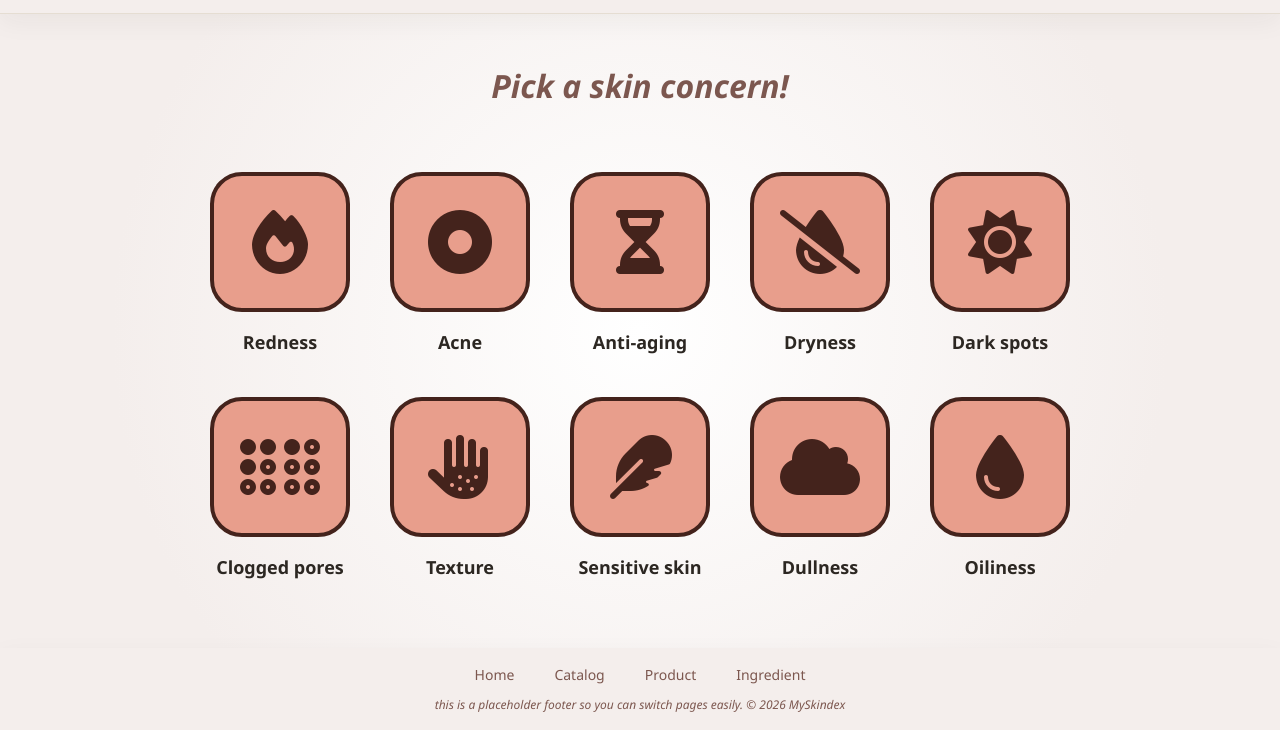
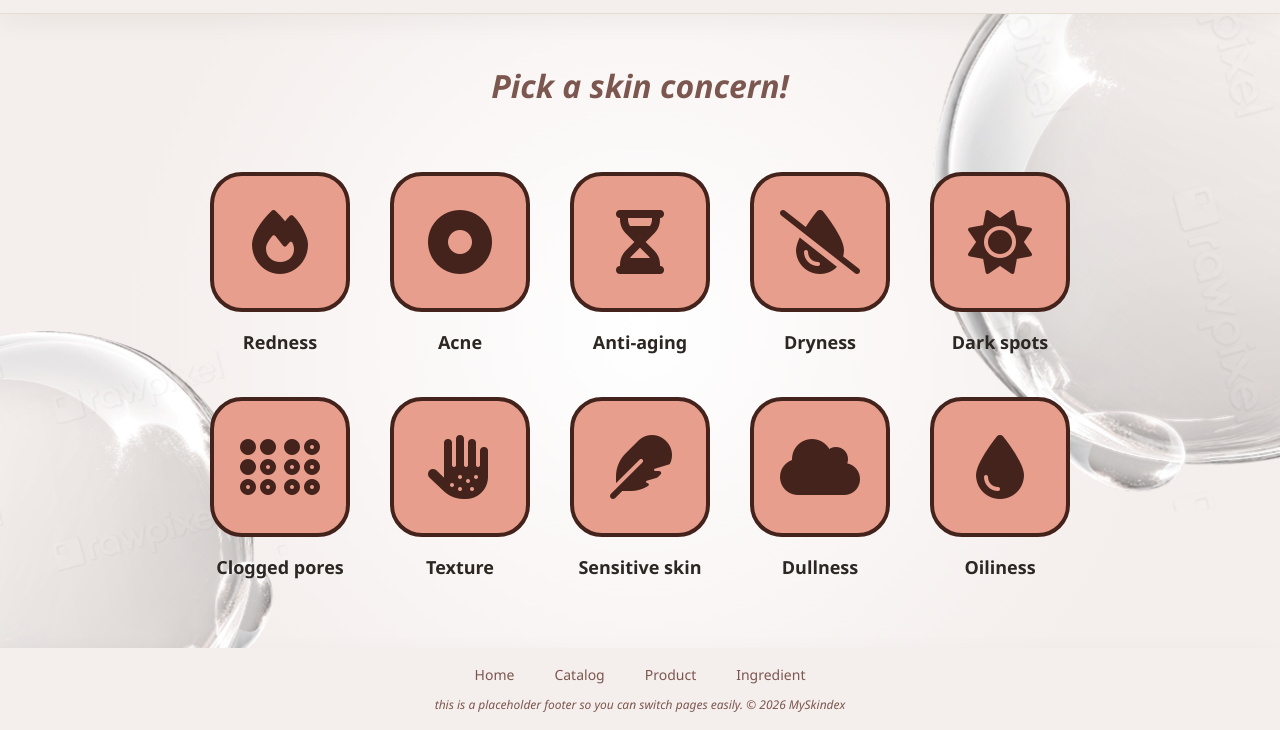
Before and after one commit to michelle-tanner/CS422-Project, a plain HTML site: page pages/home.html in a window 1280 px wide. Shown: the part 70-800 px from the top of the page. Drawn offline with nearby package versions, Linux system fonts and the light colour scheme.

Commit message:
add bubbles, fixed height-width, and scrollbar hidden in <main>

```diff
--- a/index.css
+++ b/index.css
@@ -79,6 +79,18 @@
   box-sizing: border-box;
 }
 
+/* Hide scrollbar (MAY NOT NEED because we only scroll on <main> now--POSSIBLE DELETE) */
+html {
+  scrollbar-width: none; /* Firefox, Chrome, Edge */
+  overflow-x: clip; /* no sideways scrolling. Setting overflow here (not only on body)
+                       also stops body's overflow from being handed to the window,
+                       so body's "overflow: clip" below clips body itself. */
+}
+
+html::-webkit-scrollbar {
+  display: none; /* Safari and older Chrome */
+}
+
 /* Page is at least the window height; main fills the leftover space and
    grows with its content, pushing the footer down. */
 body {
@@ -87,10 +99,11 @@ body {
   flex-direction: column;
   min-height: 100dvh;
   background: var(--page-bg);
-  background-attachment: fixed; /* sized to the window, so it doesn't stretch as the page grows */
+  background-attachment: fixed;
   color: var(--color-text);
   font-family: var(--font-base);
   line-height: var(--line-height-base);
+  overflow: clip;
 }
 
 my-header,
@@ -119,3 +132,48 @@ my-footer {
   padding: var(--space-md);
   background: var(--color-surface-alt);
 }
+
+/* ---- Decorative bubbles (outside <main>) ----
+   They take up no space, so the layout doesn't change; the bubble image hangs off of them. */
+.bubble-anchor {
+  position: relative;
+  height: 0;
+}
+
+.bubble {
+  position: absolute;
+  z-index: -1;
+  pointer-events: none;
+}
+
+.bubble-top {
+  top: 0;
+  right: 0;
+  transform: translate(40%, -25%);
+}
+
+.bubble-bottom {
+  bottom: 0;
+  left: 0;
+  transform: translate(-40%, 25%);
+}
+
+/* ---- Pages where only <main> scrolls ----
+  .main-scroll class on the <body> locks the page to the window height, so the header, footer, and bubbles don't move.
+  <main> is what holds the content and is what scrolls when the content is more than the height of the window. */
+body.main-scroll {
+  height: 100dvh; /* exactly the window height (body above only sets a minimum) */
+}
+
+body.main-scroll main {
+  min-height: 0;
+  overflow-y: auto;
+  max-width: none;
+  padding-inline: max(var(--space-md), calc((100% - var(--max-width)) / 2 + var(--space-md)));
+
+  scrollbar-width: none; /* hide scrollbar */
+}
+
+body.main-scroll main::-webkit-scrollbar {
+  display: none;
+}
--- a/pages/home.html
+++ b/pages/home.html
@@ -9,15 +9,25 @@
   <script src="../components/footer.js" defer></script>
   <script src="../components/skin-concerns-list.js" defer></script>
 </head>
-<body>
+<body class="main-scroll">
 
   <my-header></my-header>
+
+  <!-- Decorative bubble, top right, just under the header -->
+  <div class="bubble-anchor">
+    <img class="bubble bubble-top" src="../bubble1.png" alt="" />
+  </div>
 
   <main>
     <h1 class="heading"><i>Pick a skin concern!</i></h1>
     <skin-concerns-list></skin-concerns-list>
 
   </main>
+
+  <!-- Decorative bubble, bottom left, just above the footer -->
+  <div class="bubble-anchor">
+    <img class="bubble bubble-bottom" src="../bubble2.png" alt="" />
+  </div>
 
   <my-footer></my-footer>
 
@@ -31,13 +41,4 @@
     font-size: var(--font-size-2xl);
     color: var(--color-text-muted);
   }
-
-  /* Hide scrollbar */
-  html {
-    scrollbar-width: none; /* Firefox, Chrome, Edge */
-  }
-
-  html::-webkit-scrollbar {
-    display: none; /* Safari and older Chrome */
-  }
 </style>
```
Also changed, not shown: pages/ingredient.html (+10 -0 lines), pages/product.html (+11 -1 lines).
